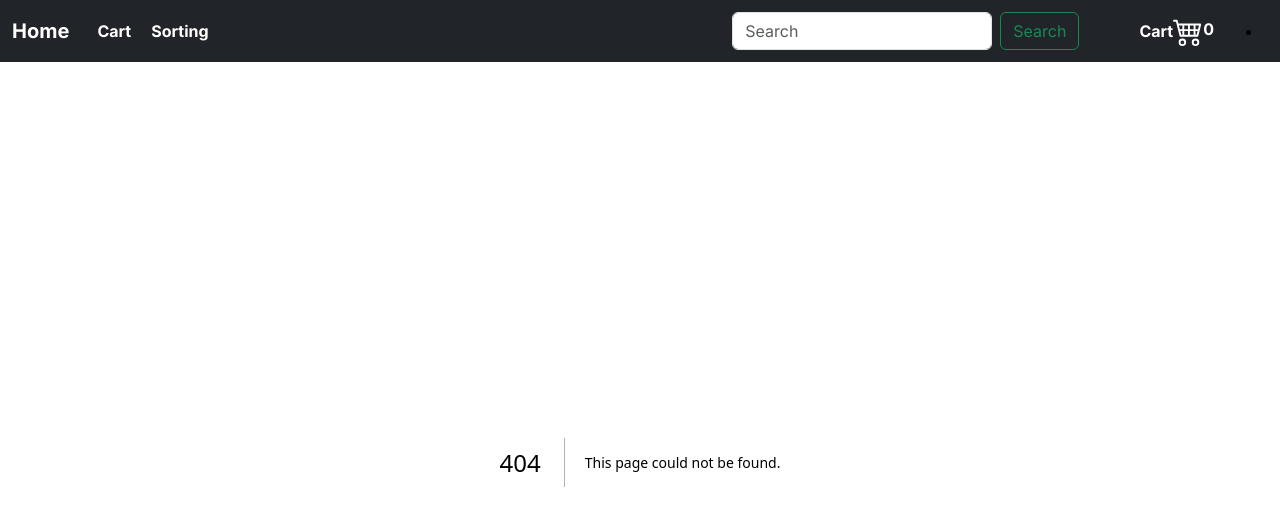
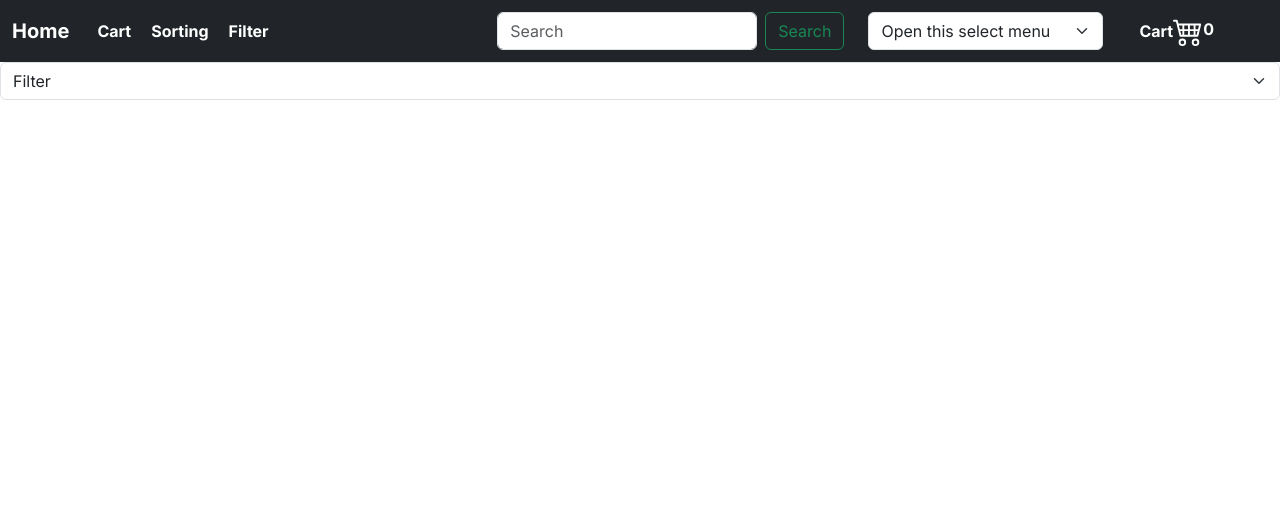
Before and after one commit to KashyapAmanSingh/Cart, a Next.js app: page /Filter in a window 1280 px wide. Before the commit this address had no page. Shown: the top 526 px of the page. Built offline with nearby package versions, Linux system fonts and the light colour scheme.

Commit message:
feature- Update page Of by searched or sorted data

```diff
--- /dev/null
+++ b/src/Component/Filter/Filter.js
@@ -0,0 +1,21 @@
+import React from 'react'
+
+const Filter = () => {
+  return (
+    <div>
+            <select
+        className="form-select"
+        aria-label="Default select example"
+        // onChange={(e) => setSortingOption(e.target.value)}
+      >
+        <option defaultValue>Filter</option>
+        <option value="des_price">CateGory </option>
+        <option value="asc_price">Stars</option>
+        <option value="ratings">Price b/w</option>
+
+      </select>
+    </div>
+  )
+}
+
+export default Filter;
--- a/src/Component/Filter/Searching.js
+++ b/src/Component/Filter/Searching.js
@@ -1,30 +1,36 @@
-"use client"
-import axios from 'axios';
-import React, { useState } from 'react';
+"use client";
+import { searchedItem } from "@/redux/ProductSlice";
+import axios from "axios";
+import React, { useState } from "react";
+import { useDispatch } from "react-redux";
 
 const Searching = () => {
-  const [searchTerm, setSearchTerm] = useState('');
-  const [  searchData,   setSearchData] = useState('');
+  const [searchTerm, setSearchTerm] = useState("");
+  const [searchData, setSearchData] = useState("");
+  const dispatch = useDispatch();
 
-console.log(searchTerm,"========>>>>>>>>searchTerm<<<<<<<<<<<=========")
-console.log(searchData,"========>>>>>>>>-----------------searchData--------------------<<<<<<<<<<<=========")
+  console.log(searchData," >>>>>>>>searchData<<<<<<<<<<< HEAD<<<<<<<<")
 
   const handleSubmit = async (e) => {
     e.preventDefault();
 
-    const response = await axios.get(`/api/fetchProduct?searchBy=${searchTerm}` );
+    const response = await axios.get(
+      `/api/fetchProduct?searchBy=${searchTerm}`
+    );
 
     if (response.status === 200) {
-        try {
-          const data = await response.data;
-          console.log('Search results:', data);
-          setSearchData(data);
-        } catch (error) {
-          console.error('Error parsing JSON:', error);
-        }
-      } else {
-        console.error('Request failed with status:', response.status);
+      try {
+        const data = await response.data.products;
+        console.log("Search results:", data);
+        setSearchData(data);
+        dispatch(searchedItem(data));
+
+      } catch (error) {
+        console.error("Error parsing JSON:", error);
       }
+    } else {
+      console.error("Request failed with status:", response.status);
+    }
   };
 
   return (
@@ -38,10 +44,7 @@ console.log(searchData,"========>>>>>>>>-----------------searchData-------------
           value={searchTerm}
           onChange={(e) => setSearchTerm(e.target.value)}
         />
-        <button
-          className="btn btn-outline-success"
-          type="submit"
-        >
+        <button className="btn btn-outline-success" type="submit">
           Search
         </button>
       </form>
@@ -49,4 +52,4 @@ console.log(searchData,"========>>>>>>>>-----------------searchData-------------
   );
 };
 
-export default  Searching;
+export default Searching;
--- a/src/Component/Filter/Sorting.js
+++ b/src/Component/Filter/Sorting.js
@@ -2,10 +2,16 @@
 import React, { useState, useEffect } from "react";
 import axios from "axios";
 import Image from "next/image";
+import { useDispatch } from "react-redux";
+import { sortedItem } from "@/redux/ProductSlice";
 
 const Sorting = () => {
+  const dispatch=useDispatch();
   const [sortingOption, setSortingOption] = useState();
   const [sortedData, setSortedData] = useState([]);
+
+
+  console.log("Response data from sorted component file js :", sortedData );
 
   useEffect(() => {
     const fetchData = async () => {
@@ -14,11 +20,12 @@ if (sortingOption) {
   try {
     console.log("Fetching data with sortingOption:", sortingOption);
     const response = await axios.get(`/api/fetchProduct?sortBy=${sortingOption}`);
-
+             // Dispatch the sorted data into Redux store
+             dispatch(sortedItem(response.data.products));
     // Add these debugging lines
-    console.log("Response data:", response.data.products);
-    console.log("Discount values before sorting:", response.data.products.map(item => item.discount));
-    //  console.log("Ratings values before sorting:", response.data.products.map(item => item.ratings));
+    // console.log("Response data:", response.data.products);
+    // console.log("Discount values before sorting:", response.data.products.map(item => item.discount));
+    // //  console.log("Ratings values before sorting:", response.data.products.map(item => item.ratings));
 
     setSortedData(response.data.products);
   } catch (error) {
@@ -29,8 +36,8 @@ if (sortingOption) {
     };
 
     fetchData();
-  }, [sortingOption]);
-  console.log("Discount values after sorting:", sortedData.map(item => item.discount));
+  }, [sortingOption, dispatch]);
+  // console.log("Discount values after sorting:", sortedData.map(item => item.discount));
     //  console.log("Ratings values after sorting:", sortedData.map(item => item.ratings));
 
   return (
@@ -48,7 +55,7 @@ if (sortingOption) {
         <option value="discount">Sort by discount</option>
       </select>
 
-      <ul className="container-fluid">
+      {/* <ul className="container-fluid">
   <div className="row">
     {sortedData.map((item, i) => (
       <div className="col-md-2 mb-5 mt-4" key={i}>
@@ -70,7 +77,7 @@ if (sortingOption) {
       </div>
     ))}
   </div>
-</ul>
+</ul> */}
 
     </div>
   );
--- a/src/Component/Navbar.js
+++ b/src/Component/Navbar.js
@@ -1,8 +1,8 @@
 import React from 'react';
 import Link from 'next/link';
 import CartCount from './cartCount';
-import Filter from './Filter/Sorting';
-import Searching from './Filter/Searching';
+ import Searching from './Filter/Searching';
+import Sorting from './Filter/Sorting';
 
 const Navbar = () => {
   return (
@@ -44,7 +44,15 @@ const Navbar = () => {
               </Link>
             </li>
 
-
+            <li className="nav-item">
+              <Link
+                href="/Filter"
+                className="nav-link active text-white fw-bolder d-flex align-items-center"
+                aria-current="page"
+              >
+                <span className="ms-1">  Filter </span>
+              </Link>
+            </li>
 
 
 
@@ -69,11 +77,14 @@ const Navbar = () => {
           </form> */}
 
                    <Searching/>
+                   <Sorting/>
+
+
 
           <ul className="navbar-nav ml-auto mb-2 mb-lg-0 px-4">
             <li className="nav-item">
               <Link
-                href="/cart"
+                href="/cart"ter
                 className="nav-link active text-white fw-bolder d-flex align-items-center"
                 aria-current="page"
               >
--- /dev/null
+++ b/src/app/Filter/page.js
@@ -0,0 +1,12 @@
+import React from 'react'
+import Filter from '@/Component/Filter/Filter'
+
+const page  = () => {
+  return (
+    <div>
+        <Filter />
+    </div>
+  )
+}
+
+export default page
--- a/src/app/api/fetchProduct/route.js
+++ b/src/app/api/fetchProduct/route.js
@@ -2,8 +2,7 @@ import { NextResponse } from "next/server";
 import { connectToDatabase } from "../../../../db/Connection";
 
 export async function GET(req) {
-  // console.log("GET", req)
-   let client, db;
+    let client, db;
   try {
     const {
       client: databaseClient,
@@ -40,9 +39,8 @@ if (sortBy) {
     case 'discount':
       sortCriteria.discount = -1; // Sort by discount in descending order
       break;
-    default:
-      // Handle other sorting options or errors
-      break;
+
+       break;
   }
 
 
--- /dev/null
+++ b/src/redux/ProductSlice.js
@@ -0,0 +1,36 @@
+import { createSlice } from "@reduxjs/toolkit";
+
+const initialState = {
+  items: [],
+};
+
+const productSlice = createSlice({
+  name: "Product",
+  initialState,
+  reducers: {
+    searchedItem: (state, action) => {
+      state.items = action.payload;
+    },
+    sortedItem: (state, action) => {
+      state.items = action.payload;
+      console.log(
+        "Response sortedItem  from productSlice  action.payload :",
+        action.payload
+      );
+    },
+    homeItem: (state, action) => {
+      state.items = action.payload;
+      console.log(
+        "Response sortedItem   productSlice  homeItem homeItem homeItem :",
+        action.payload
+      );
+    },
+  },
+});
+
+export const { searchedItem, sortedItem, homeItem } = productSlice.actions;
+export default productSlice;
+
+// count: 0,
+// session: null,
+// sessionAll: [],
--- a/src/redux/Store.js
+++ b/src/redux/Store.js
@@ -1,9 +1,11 @@
 import { configureStore } from "@reduxjs/toolkit";
 import cartSlice from "./Slice"; // Import cartSlice directly from Slice.js
+import productSlice from "./ProductSlice";
 
 const store = configureStore({
   reducer: {
     cart: cartSlice.reducer,
+    Product:productSlice.reducer
   },
 });
 
```
Also changed, not shown: src/Component/MainPage.js (+23 -36 lines), src/redux/Slice.js (+8 -7 lines).
